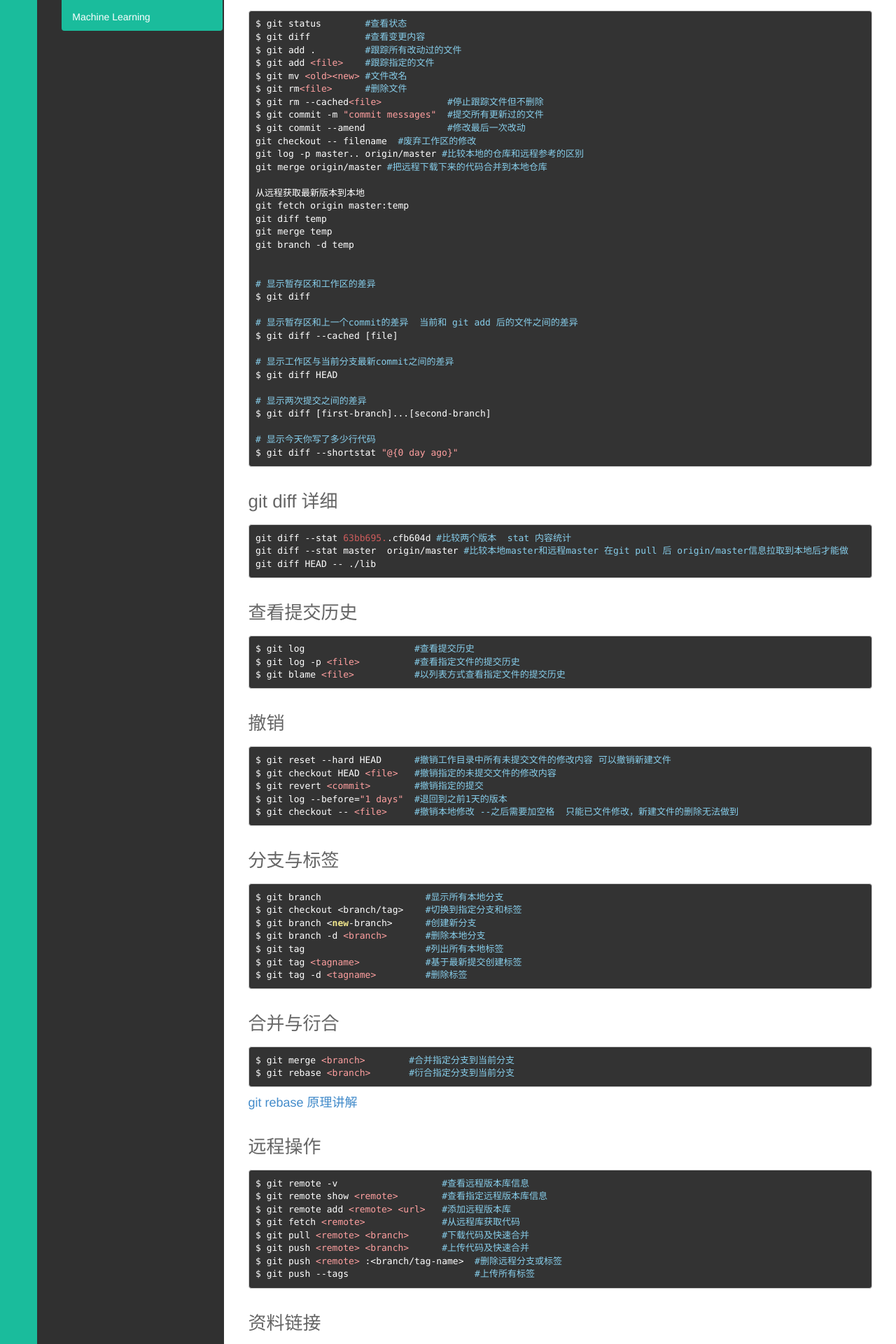
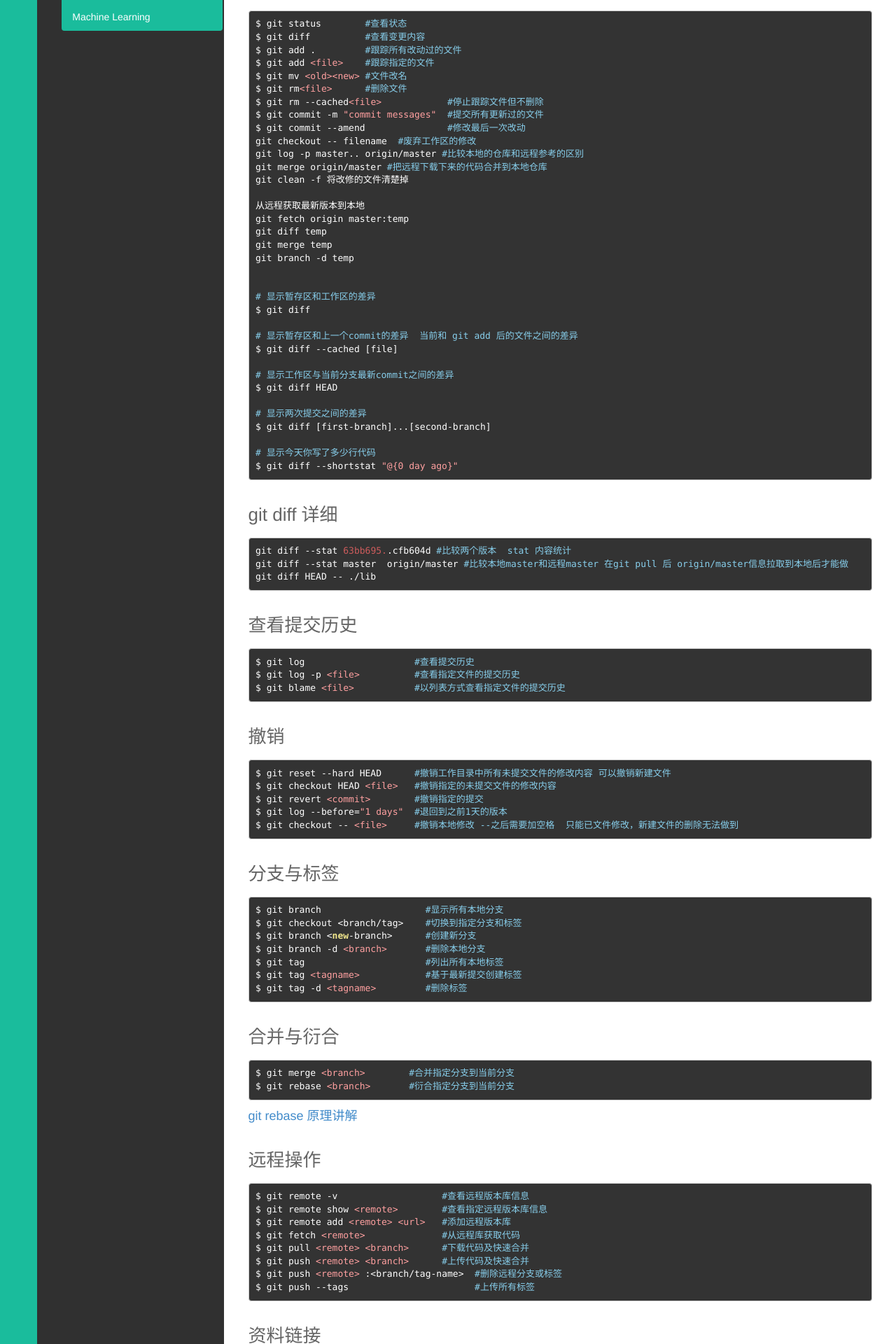
Before and after one commit to kyoyo/kyoyo.github.io, a Jekyll site: the page built from _posts/常用/2017-07-24-Git-Resources.md, in a window 1280 px wide. Shown: the part 485-2405 px from the top of the page at 70% size. Built offline with Jekyll 4.4.1, drawn with Linux system fonts in a browser that asks for light colours; Markdown is read by kramdown in place of the engine named in the settings.

Commit message:
Update 2017-07-24-Git-Resources.md

```diff
--- a/_posts/常用/2017-07-24-Git-Resources.md
+++ b/_posts/常用/2017-07-24-Git-Resources.md
@@ -37,6 +37,7 @@ $ git commit --amend               #修改最后一次改动
 git checkout -- filename  #废弃工作区的修改
 git log -p master.. origin/master #比较本地的仓库和远程参考的区别
 git merge origin/master #把远程下载下来的代码合并到本地仓库
+git clean -f 将改修的文件清楚掉
 
 从远程获取最新版本到本地
 git fetch origin master:temp
```
